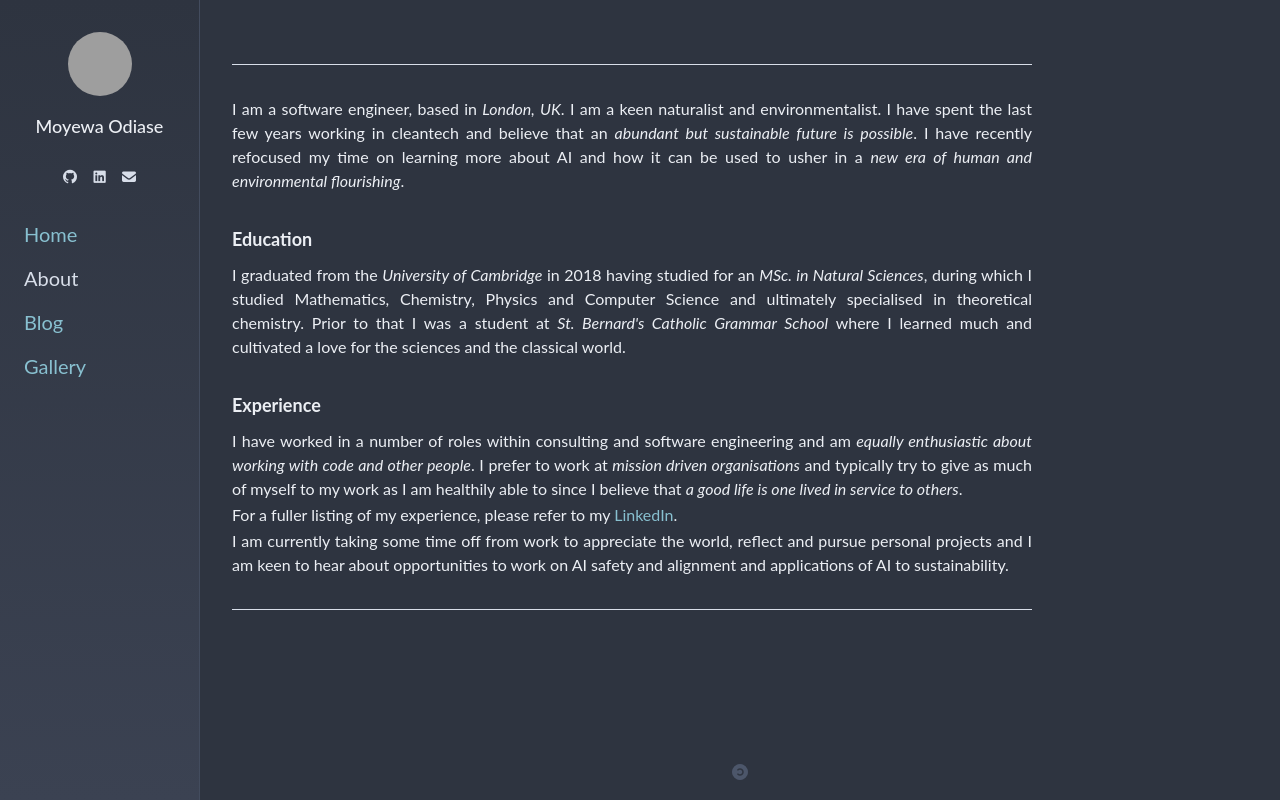
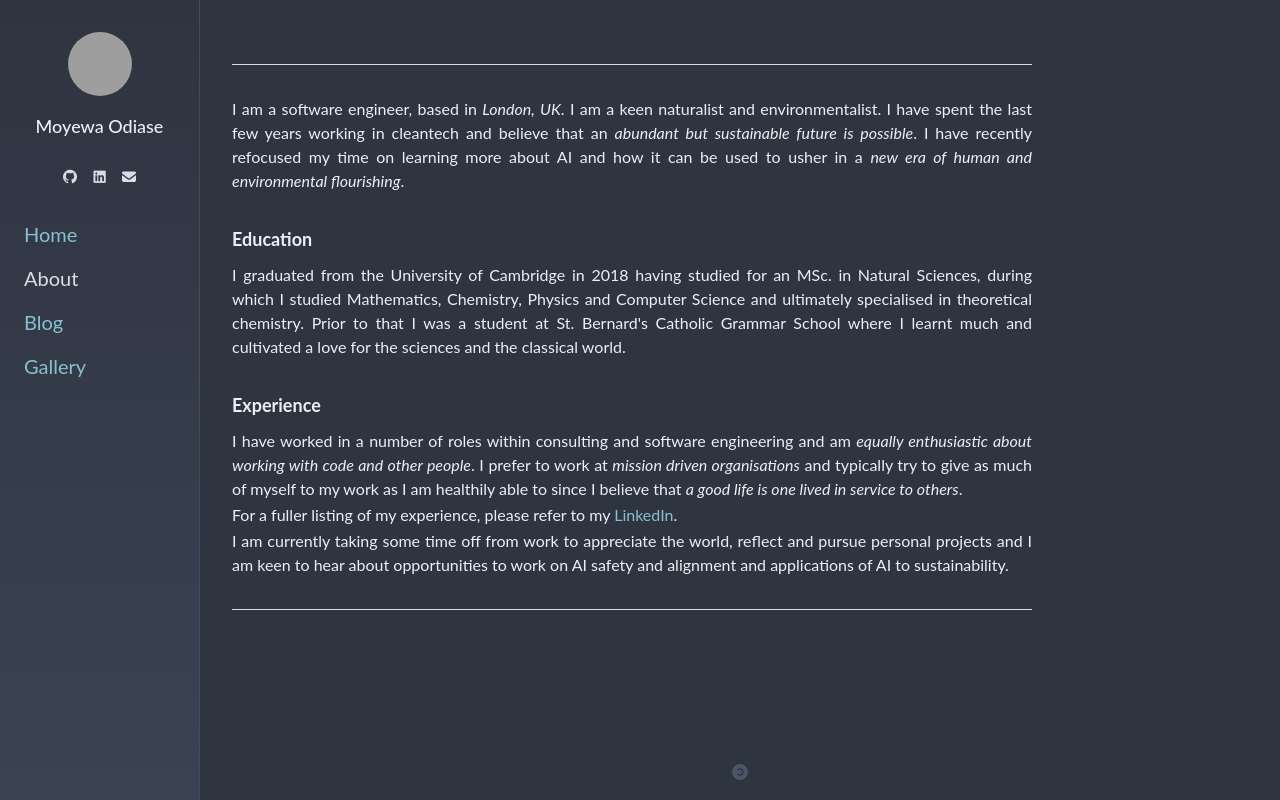
Before and after one commit to modiase/www.modiase.dev, a SvelteKit app: page /about in a window 1280 px wide. Built offline with nearby package versions, Linux system fonts and the light colour scheme; grey boxes are pictures that could not be loaded; a web font is replaced by a local one.

Commit message:
Anglicise, de-emphasise

```diff
--- a/src/routes/(site)/about/+page.svelte
+++ b/src/routes/(site)/about/+page.svelte
@@ -15,11 +15,11 @@
   <section class="section">
     <h2 class="text-lg font-bold mb-2">Education</h2>
     <p>
-      I graduated from the <em>University of Cambridge</em> in 2018 having studied for an
-      <em>MSc. in Natural Sciences</em>, during which I studied Mathematics, Chemistry, Physics and
-      Computer Science and ultimately specialised in theoretical chemistry. Prior to that I was a
-      student at <em>St. Bernard's Catholic Grammar School</em> where I learned much and cultivated a
-      love for the sciences and the classical world.
+      I graduated from the University of Cambridge in 2018 having studied for an MSc. in Natural
+      Sciences, during which I studied Mathematics, Chemistry, Physics and Computer Science and
+      ultimately specialised in theoretical chemistry. Prior to that I was a student at St.
+      Bernard's Catholic Grammar School where I learnt much and cultivated a love for the sciences
+      and the classical world.
     </p>
   </section>
   <section class="section">
```
